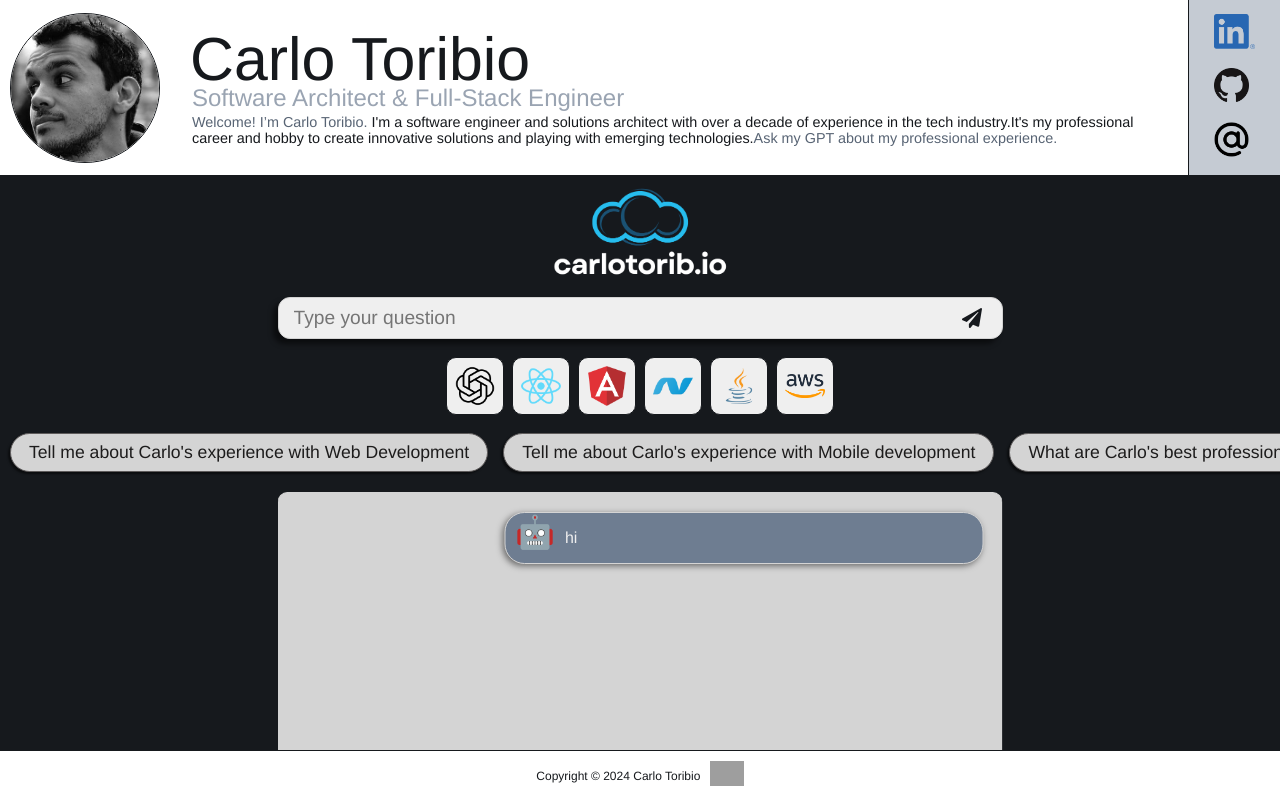
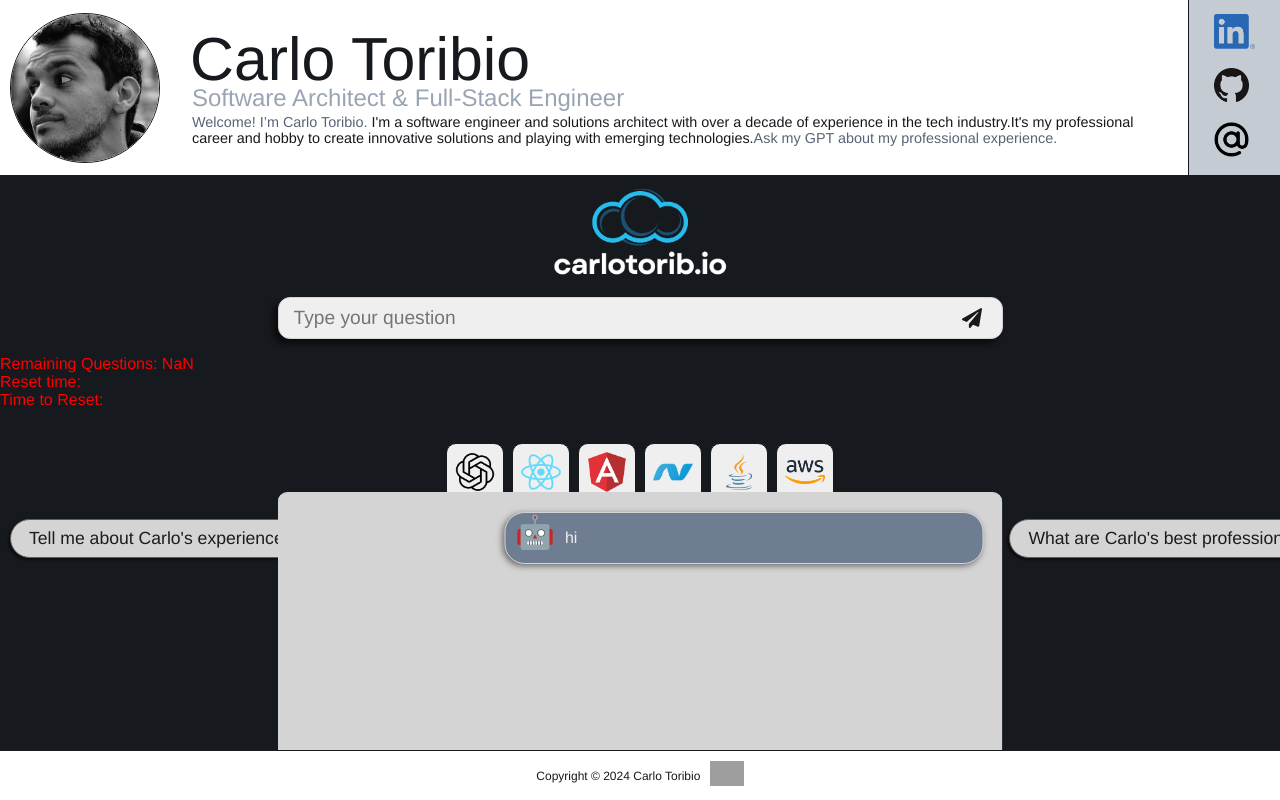
Before and after one commit to crltrbdev/carlotoribio-web, a React (Create React App) app: page / in a window 1280 px wide. Built offline with nearby package versions, Linux system fonts and the light colour scheme; grey boxes are pictures that could not be loaded.

Commit message:
Turned on cookie debug.

```diff
--- a/src/components/chat/Chat.js
+++ b/src/components/chat/Chat.js
@@ -213,11 +213,11 @@ No ReactMarkdown being used.`;
             </div>
 
             {/* [CT DEBUG] */}
-            {/* <p style={{color: 'red'}}>
+            <p style={{color: 'red'}}>
                 Remaining Questions: {tokenCount} <br />
                 Reset time: {cookieManager.getTokenResetTime()} <br />
                 Time to Reset: {cookieManager.getCountdownToTokenReset()}
-            </p> */}
+            </p>
 
             <div className="technical-skills-wrapper">
                 <div className="skills-container">
```
